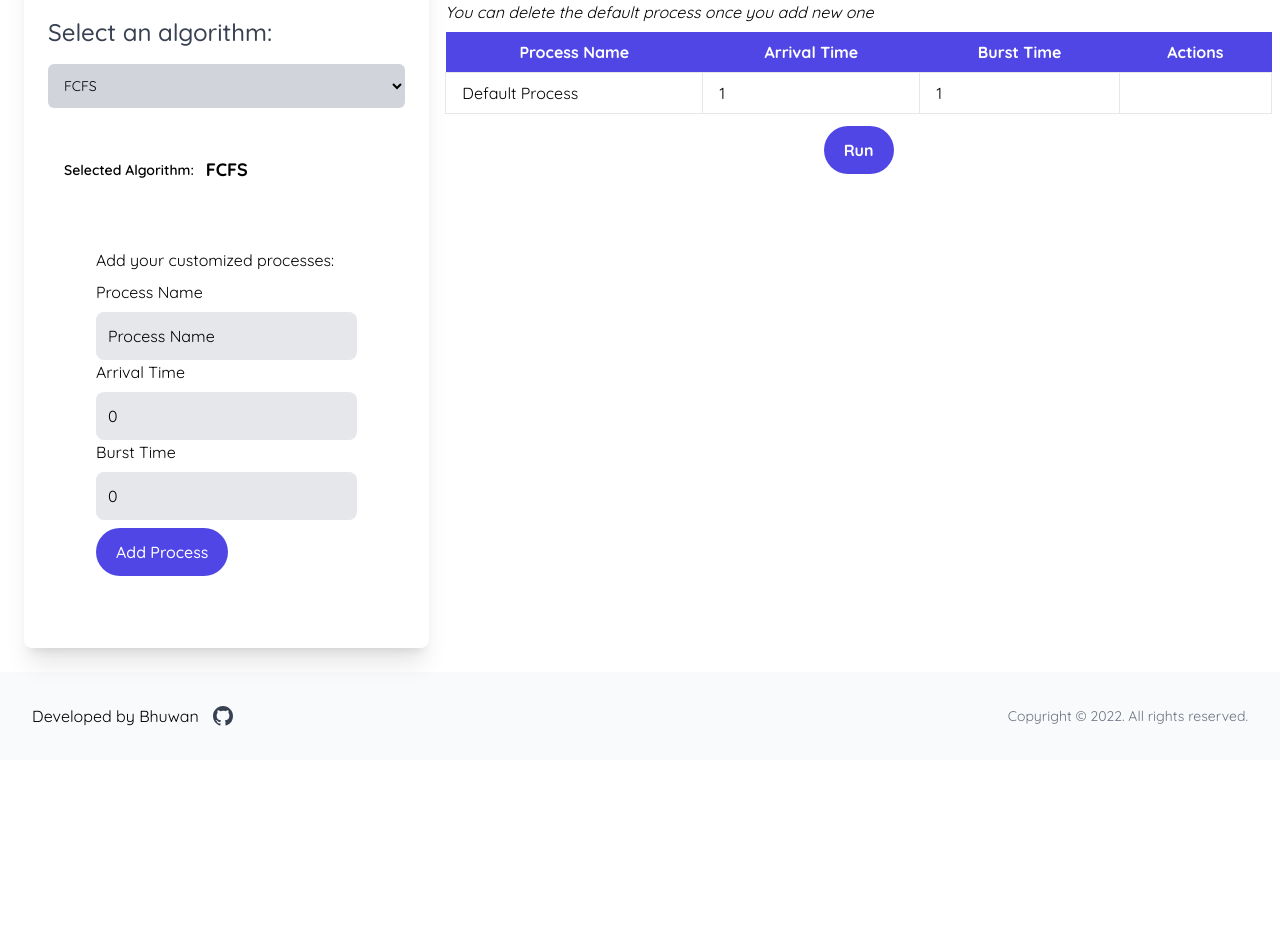
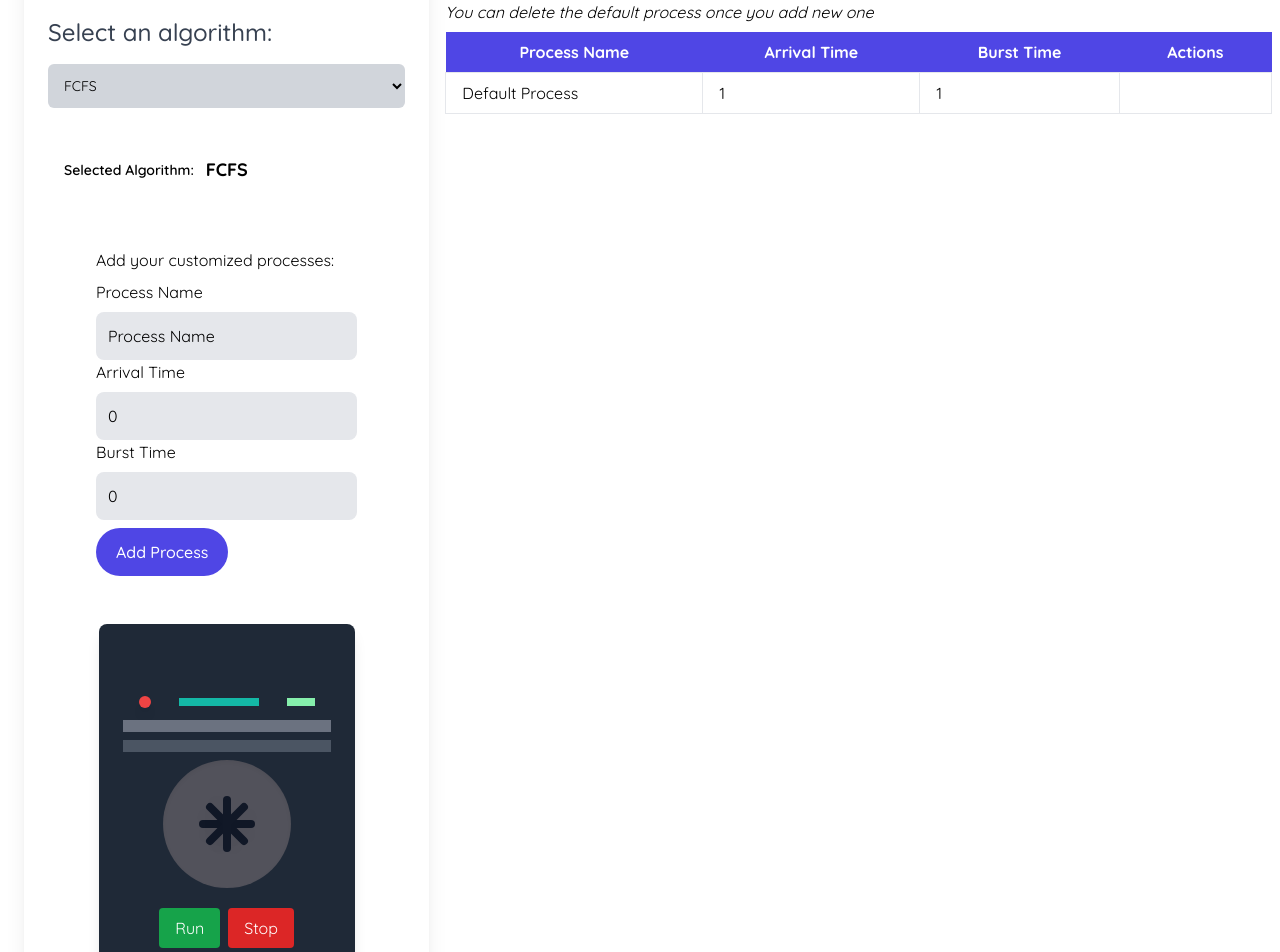
Before and after one commit to bhuwan9898/Process-Scheduling-Algorithms, a React (Vite) app: page / in a window 1280 px wide. Shown: the part 1640-2592 px from the top of the page. Before the commit the page ends 2400 px from the top, so only its background shows below. Built offline with nearby package versions, Linux system fonts and the light colour scheme.

Commit message:
CPU added

```diff
--- a/package.json
+++ b/package.json
@@ -1,9 +1,10 @@
-{
+{"homepage": "https://bhuwan9898.github.io/Process-Scheduling-Algorithms",
   "name": "Process-Scheduling-Algorithms",
   "private": true,
   "version": "0.0.0",
   "type": "module",
   "scripts": {
+    "predeploy":"npm run build",
     "dev": "vite",
     "build": "vite build",
     "lint": "eslint .",
--- a/src/App.jsx
+++ b/src/App.jsx
@@ -2,9 +2,11 @@ import ProcessScheduler from "./components/ProcessScheduler";
 import Footer from "./components/Footer";
 import Sections from "./components/Sections";
 import Navigation from "./components/Navigation";
+import CpuFanControl from "./components/CPUFanControl";
 function App() {
   return (
     <>
+
       <Navigation />
       <Sections />
       <ProcessScheduler />
--- /dev/null
+++ b/src/components/CPUFanControl.jsx
@@ -0,0 +1,56 @@
+import React, { useState } from "react";
+
+const CpuFanControl = ({onRunClick, onStopClick}) => {
+  const [isFanOn, setIsFanOn] = useState(false);
+
+  return (
+    <div className="flex justify-center items-center h-fit">
+      <div className="flex flex-col items-center justify-center bg-gray-800 w-64 h-96 rounded-lg shadow-lg">
+        <div className="w-full flex items-center justify-between px-10 py-3">
+          <button className="rounded-full w-3 h-3 bg-red-500 shadow-lg"></button>
+          <button className="w-20 h-2 bg-teal-500"></button>
+          <button className="w-7 h-2 bg-green-300"></button>
+        </div>
+        <div className="w-52 h-3 bg-gray-500 mb-2"></div>
+        <div className="w-52 h-3 bg-gray-600 mb-2"></div>
+        <div className="w-32 h-32 bg-zinc-600 rounded-full flex justify-center items-center relative shadow-inner">
+          <div
+            className={`w-30 h-30 rounded-full bg-gray-400 flex justify-center items-center relative transition-transform duration-500 ${
+              isFanOn ? "animate-spin" : ""
+            }`}
+          >
+            <div className="w-14 h-2 bg-gray-900 absolute top-1/2 left-1/2 transform -translate-x-1/2 -translate-y-1/2 rounded shadow-lg" />
+            <div className="w-14 h-2 bg-gray-900 absolute top-1/2 left-1/2 transform -translate-x-1/2 -translate-y-1/2 rotate-45 rounded shadow-lg" />
+            <div className="w-14 h-2 bg-gray-900 absolute top-1/2 left-1/2 transform -translate-x-1/2 -translate-y-1/2 -rotate-45 rounded shadow-lg" />
+            <div className="w-14 h-2 bg-gray-900 absolute top-1/2 left-1/2 transform -translate-x-1/2 -translate-y-1/2  rotate-90 rounded shadow-lg" />
+          </div>
+        </div>
+        <div className="mt-5 flex gap-2">
+          <button
+            className="px-4 py-2 text-white bg-green-600 rounded hover:bg-green-500 transition"
+            onClick={
+                () =>
+                    {
+                        setIsFanOn(true);
+                        onRunClick();
+                    }
+            }
+          >
+            Run
+          </button>
+          <button
+            className="px-4 py-2 text-white bg-red-600 rounded hover:bg-red-500 transition"
+            onClick={() => {
+                setIsFanOn(false);
+                onStopClick();
+            }}
+          >
+            Stop
+          </button>
+        </div>
+      </div>
+    </div>
+  );
+};
+
+export default CpuFanControl;
--- a/src/components/ProcessScheduler.jsx
+++ b/src/components/ProcessScheduler.jsx
@@ -1,6 +1,7 @@
 import React, { useState } from "react";
 import { fcfs, sjf } from "../algorithms/schedulingAlgotrithms";
 import GanttCharts from "./GanttCharts";
+import CpuFanControl from "./CPUFanControl";
 
 const ProcessScheduler = () => {
   const [selectedProcessList, setSelectedProcessList] = useState([
@@ -76,6 +77,10 @@ const ProcessScheduler = () => {
     setGraphData(data);
     setRunClicked(true);
   };
+  const handleStopButton = ()=>{
+    setRunClicked(false);
+
+  }
 
   return (
     <>
@@ -155,8 +160,10 @@ const ProcessScheduler = () => {
                 </div>
               </form>
             </div>
+            <CpuFanControl onRunClick={handleRunButton} onStopClick = {handleStopButton}/>
           </div>
         </div>
+
         {/* Display the process list in a table */}
         <div className="lg:col-span-2 mt-8 p-2">
           <h4 className="text-2xl font-bold mb-4">Process List</h4>
@@ -206,18 +213,6 @@ const ProcessScheduler = () => {
               ))}
             </tbody>
           </table>
-          <div className="flex flex-col items-center">
-            <button
-              onClick={handleRunButton}
-              className=" w-full rounded-3xl bg-indigo-600 mt-3 px-5 py-3 font-bold text-white sm:w-auto"
-            >
-              Run
-            </button>
-            {runClicked && (
-              <iframe src="https://lottie.host/embed/7a782088-b6c5-41fc-9667-d6c65aa66c88/qcAbcIglZu.json"></iframe>
-            )}
-          </div>
-
           {/* show the gnatt chart when the run button is clicked*/}
           {runClicked && <GanttCharts graphData={graphData} />}
         </div>
```
